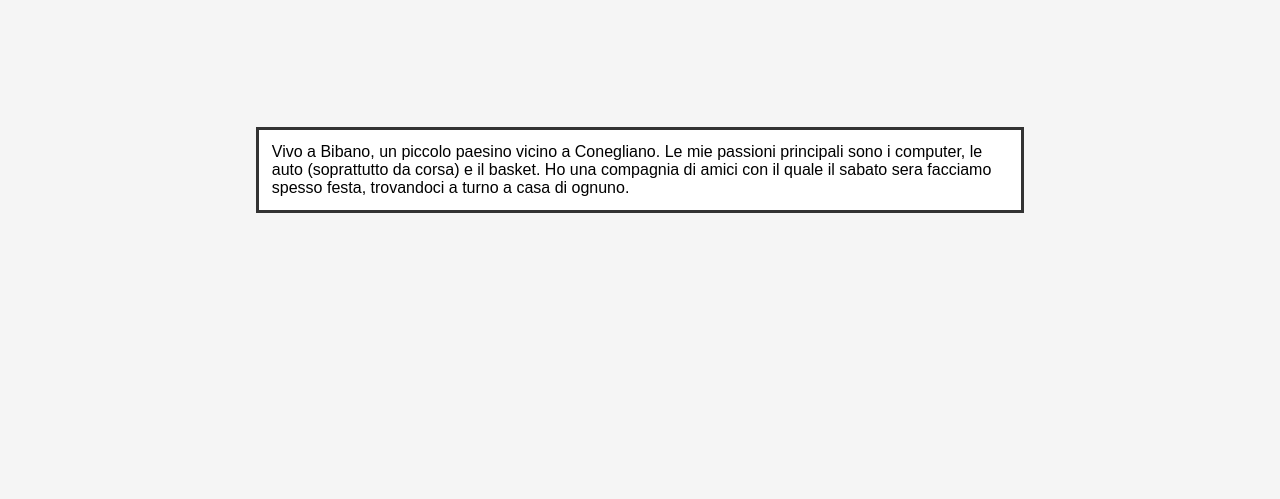
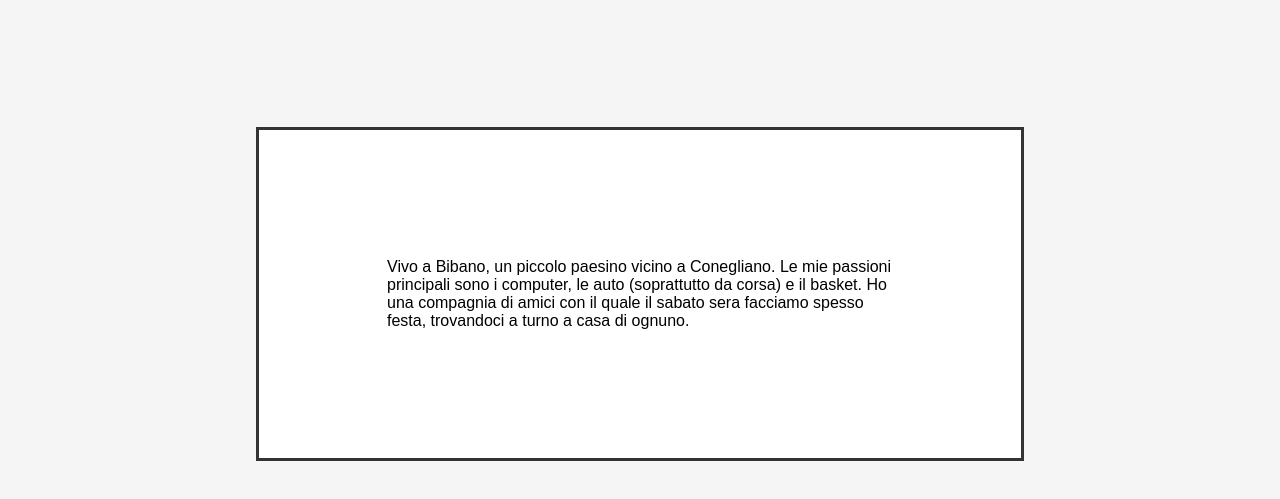
Before and after one commit to edofnj/deluca, a plain HTML site: page index.html in a window 1280 px wide. Shown: the part 101-600 px from the top of the page. Drawn offline with Linux system fonts and the light colour scheme.

Commit message:
Update style.css

```diff
--- a/style.css
+++ b/style.css
@@ -50,6 +50,6 @@ body{
   margin-left: 20%;
   margin-right: 20%;
   background-color: white;
-  padding: 1%;
+  padding: 10%;
   border: #333 solid 3px;
 }
```
